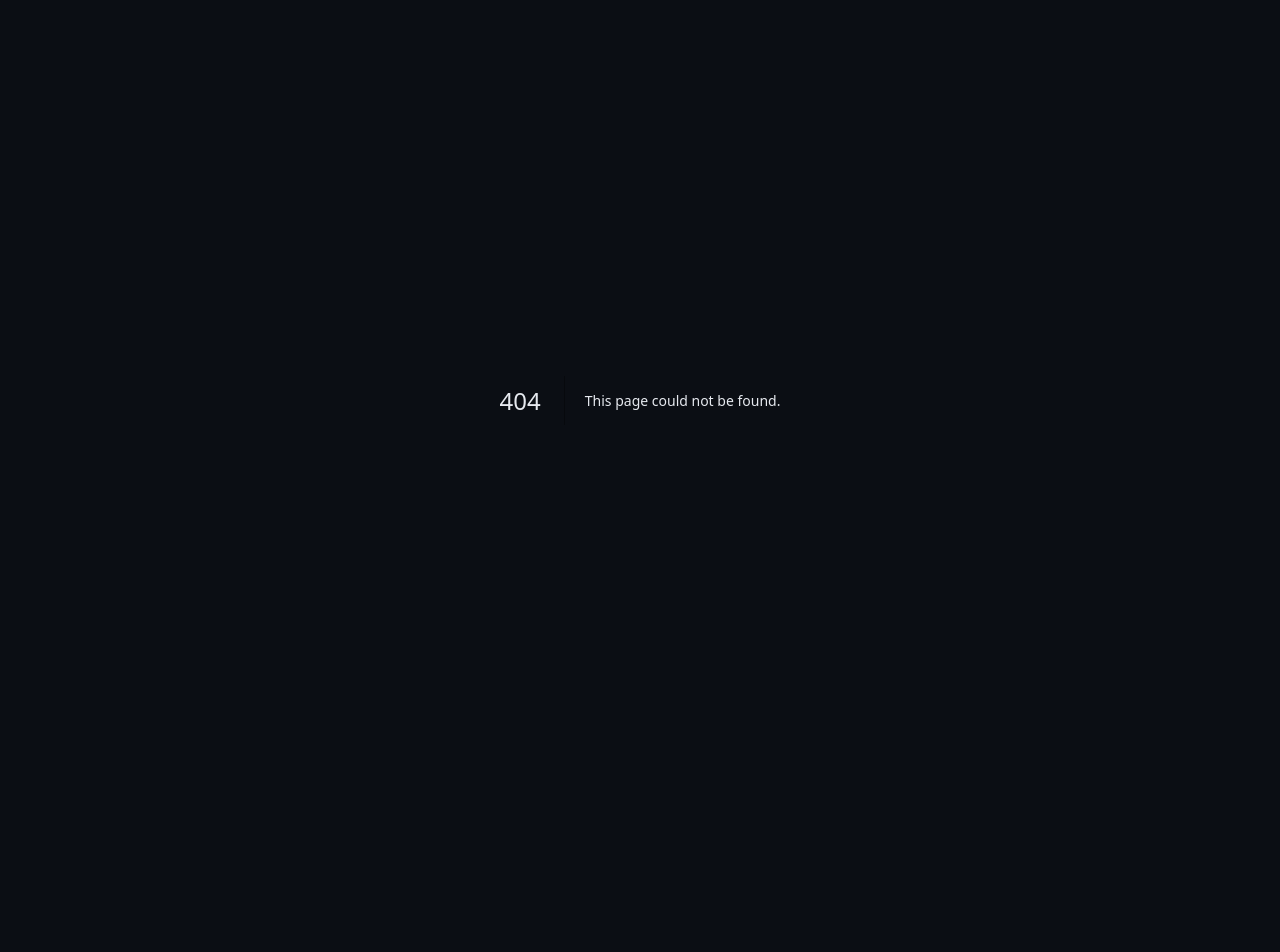
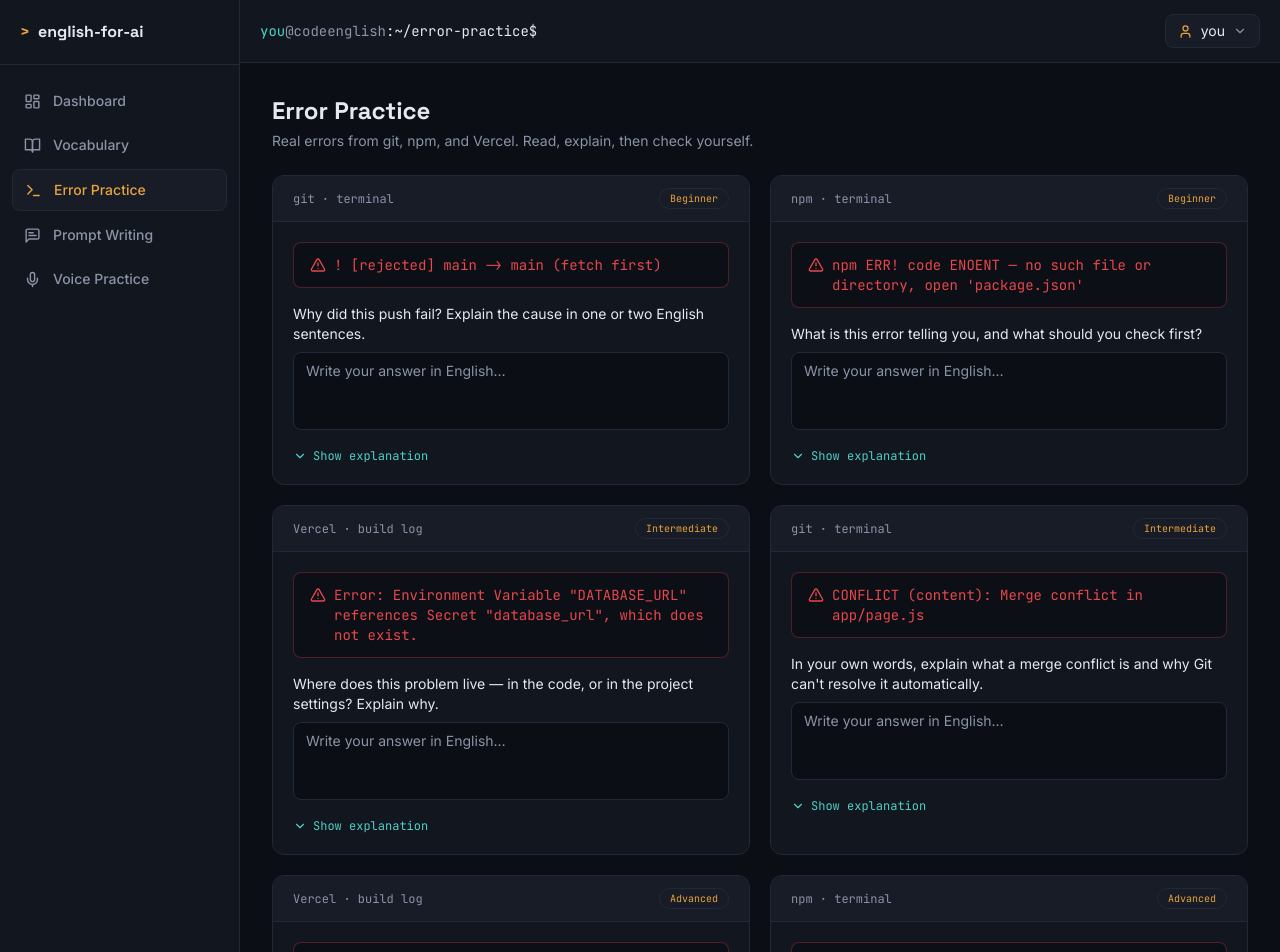
Before and after one commit to raufmahmudov311-bit/english-for-ai, a Next.js app: page /error-practice in a window 1280 px wide. Before the commit this address had no page. Shown: the top 952 px of the page. Before the commit the page ends 800 px from the top, so only its background shows below. Built offline with nearby package versions, Linux system fonts and the light colour scheme.

Commit message:
Create page.js

```diff
--- /dev/null
+++ b/app/(dashboard)/error-practice/page.js
@@ -0,0 +1,71 @@
+import ErrorCard from "@/components/ErrorCard";
+
+const ERRORS = [
+  {
+    source: "git · terminal",
+    level: "Beginner",
+    error: "! [rejected] main -> main (fetch first)",
+    question: "Why did this push fail? Explain the cause in one or two English sentences.",
+    answer:
+      "This means someone else's changes are on the remote repository that you don't have locally yet. Git refuses to overwrite them. You need to run 'git pull' first to bring those changes into your local copy, then push again.",
+  },
+  {
+    source: "npm · terminal",
+    level: "Beginner",
+    error: "npm ERR! code ENOENT — no such file or directory, open 'package.json'",
+    question: "What is this error telling you, and what should you check first?",
+    answer:
+      "ENOENT means 'error, no entry' — the file npm was looking for doesn't exist at that location. This usually means you're running the command in the wrong folder. Check that you're inside the project folder that actually contains package.json.",
+  },
+  {
+    source: "Vercel · build log",
+    level: "Intermediate",
+    error: "Error: Environment Variable \"DATABASE_URL\" references Secret \"database_url\", which does not exist.",
+    question: "Where does this problem live — in the code, or in the project settings? Explain why.",
+    answer:
+      "This is a project settings problem, not a code problem. The code expects an environment variable, but it was never added (or was misspelled) in the Vercel project's Environment Variables settings. Adding it there — with the exact same name the code expects — fixes it.",
+  },
+  {
+    source: "git · terminal",
+    level: "Intermediate",
+    error: "CONFLICT (content): Merge conflict in app/page.js",
+    question: "In your own words, explain what a merge conflict is and why Git can't resolve it automatically.",
+    answer:
+      "A merge conflict happens when two branches changed the same lines of the same file in different ways. Git can't guess which version is correct, so it pauses and asks a person to open the file, choose (or combine) the correct version, and mark it as resolved.",
+  },
+  {
+    source: "Vercel · build log",
+    level: "Advanced",
+    error: "Module not found: Can't resolve '@/components/Sidebar' in '/vercel/path0/app/(dashboard)'",
+    question: "List two possible causes of this error, in English.",
+    answer:
+      "Two common causes: (1) the file path or filename doesn't exactly match what's imported — including capitalization, which matters on Vercel's Linux servers even if it worked on Windows/Mac locally; (2) the import alias ('@/') isn't configured correctly in jsconfig.json or tsconfig.json.",
+  },
+  {
+    source: "npm · terminal",
+    level: "Advanced",
+    error: "npm ERR! peer dep missing: react@\">=18\", required by some-package@2.0.0",
+    question: "What is a 'peer dependency', and why is npm complaining here?",
+    answer:
+      "A peer dependency is a package that another package expects your project to already have installed — usually a shared library like React, so there's only one copy of it. Here, 'some-package' needs React version 18 or higher in your project, and npm can't find a compatible version installed.",
+  },
+];
+
+export default function ErrorPracticePage() {
+  return (
+    <div>
+      <div className="mb-6">
+        <h1 className="font-display text-2xl font-semibold text-ink">Error Practice</h1>
+        <p className="text-muted text-sm mt-1">
+          Real errors from git, npm, and Vercel. Read, explain, then check yourself.
+        </p>
+      </div>
+
+      <div className="grid gap-5 lg:grid-cols-2">
+        {ERRORS.map((e, i) => (
+          <ErrorCard key={i} {...e} />
+        ))}
+      </div>
+    </div>
+  );
+}
```
